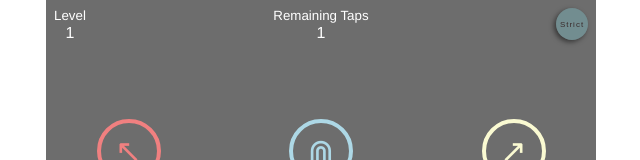
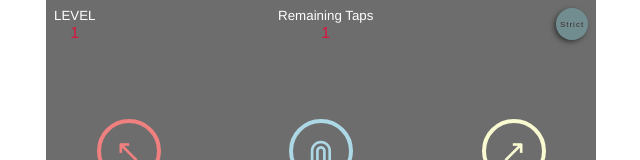
Before and after one commit to ivan-rey-c-v/simonlikegame, a Vue app: page / in a window 1280 px wide. Both pictures are taken after a click on the button "Start". Shown: the top 160 px of the page, without its empty margins (319-959 px from the left). Built offline with nearby package versions, Linux system fonts and the light colour scheme.

Commit message:
Change displays.

```diff
--- a/src/App.vue
+++ b/src/App.vue
@@ -8,18 +8,18 @@
       <div>
         <div v-show="level" class="flex flex-col ai-center">
           <p>
-            <small>Level</small>
+            <small>LEVEL</small>
           </p>
-          <p>{{level}}</p>
+          <p class="red">{{level}}</p>
         </div>
       </div>
 
       <div>
         <div v-show="taps" class="flex flex-col ai-center">
           <p>
-            <small> Remaining Taps </small>
+            <small>Remaining Taps</small>
           </p>
-          <p>{{taps}}</p>
+          <p class="red">{{taps}}</p>
         </div>
       </div>
 
@@ -128,7 +128,7 @@ export default {
   },
 
   watch: {
-    async playerMoves(newVal, oldVal) {
+    async playerMoves(newVal) {
       try {
         if (newVal.length === (this.botMoves.length || undefined )) {
           await sleep(600);
@@ -140,8 +140,10 @@ export default {
       }
     },
 
-    level(val) {
+    async level(val) {
       if (val > 20) {
+        this.display = 'Congratulations!';
+        await sleep(500);
         this.resetGame();
       }
     }
@@ -161,8 +163,8 @@ export default {
 
     startGame() {
       this.inGame = true;
+      this.display = "Let's Start!";
       this.newLevel();
-
     },
 
     async newLevel() {
@@ -170,7 +172,8 @@ export default {
         this.playerMoves = [];
         this.display = 'Next Level';
         this.addMove();
-        return await this.animateMoves();
+        await this.animateMoves();
+        this.display = 'Go!';
       }
       catch (error) {
         console.log(error);
@@ -260,7 +263,8 @@ export default {
         this.display = 'Oops!';
         await addThenRemoveClass(node, 'on-click-false', 500)
         if(this.isStrict) {
-          this.display = 'Sorry!';
+          this.display = 'Game Over';
+          await sleep(500);
           this.resetGame();
         } else {
           this.display = '';
@@ -281,7 +285,7 @@ export default {
   -moz-osx-font-smoothing: grayscale;
 
   flex: 0 1 550px;
-  height: 100vh;
+  height: 100vh; min-width: 550px;
   background-color: rgb(109, 109, 109);
   color: white
 }
@@ -305,7 +309,5 @@ export default {
 
 .center-display {
 	grid-area: 2 / 2 / 3 / 3;
-  color: lightcoral, lightblue, lightgoldenrodyellow, lightgreen, lightsalmon,
-    lightslategray, lightpink, lightseagreen
 }
 </style>
--- a/static/css/main.css
+++ b/static/css/main.css
@@ -94,3 +94,7 @@ img {
 .f1 {
   font-size: 2rem
 }
+
+.red {
+  color: crimson
+}
```
